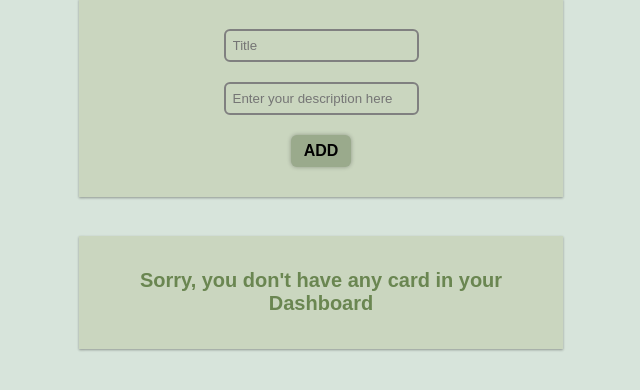
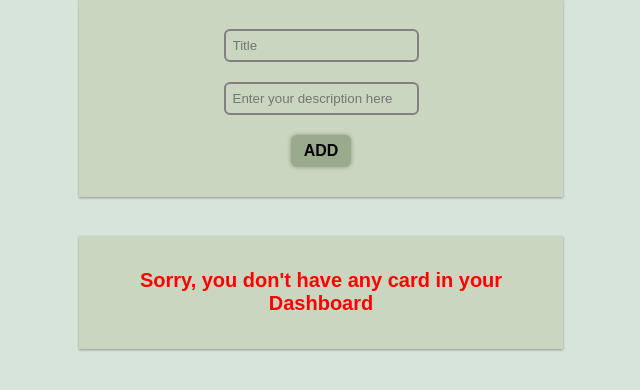
Before and after one commit to ankitpakhale/todolist, a Django app: template todoapp/templates/dashboard.html in a window 1280 px wide. Shown: the part 69-459 px from the top of the page, without its empty margins (319-959 px from the left). Run offline with Django 4.2, Linux system fonts and the light colour scheme; the template is opened without the code that fills it, so the values that code supplies are empty.

Commit message:
Major design commit

```diff
--- a/todoapp/templates/dashboard.html
+++ b/todoapp/templates/dashboard.html
@@ -177,7 +177,7 @@
         .blank {
             text-align: center;
             /* margin: 8% 5px; */
-            color: #6A8651;;
+            color: #ff0000;
             font-size: 20px;
         }
 
@@ -199,6 +199,7 @@
             animation-duration: 0.25s;
             border-left: 8px solid transparent;
             box-shadow: 0 14px 28px rgba(0, 0, 0, 0.25), 0 10px 10px rgba(0, 0, 0, 0.22);
+
         }
 
         textarea {
```
Also changed, not shown: db.sqlite3.
